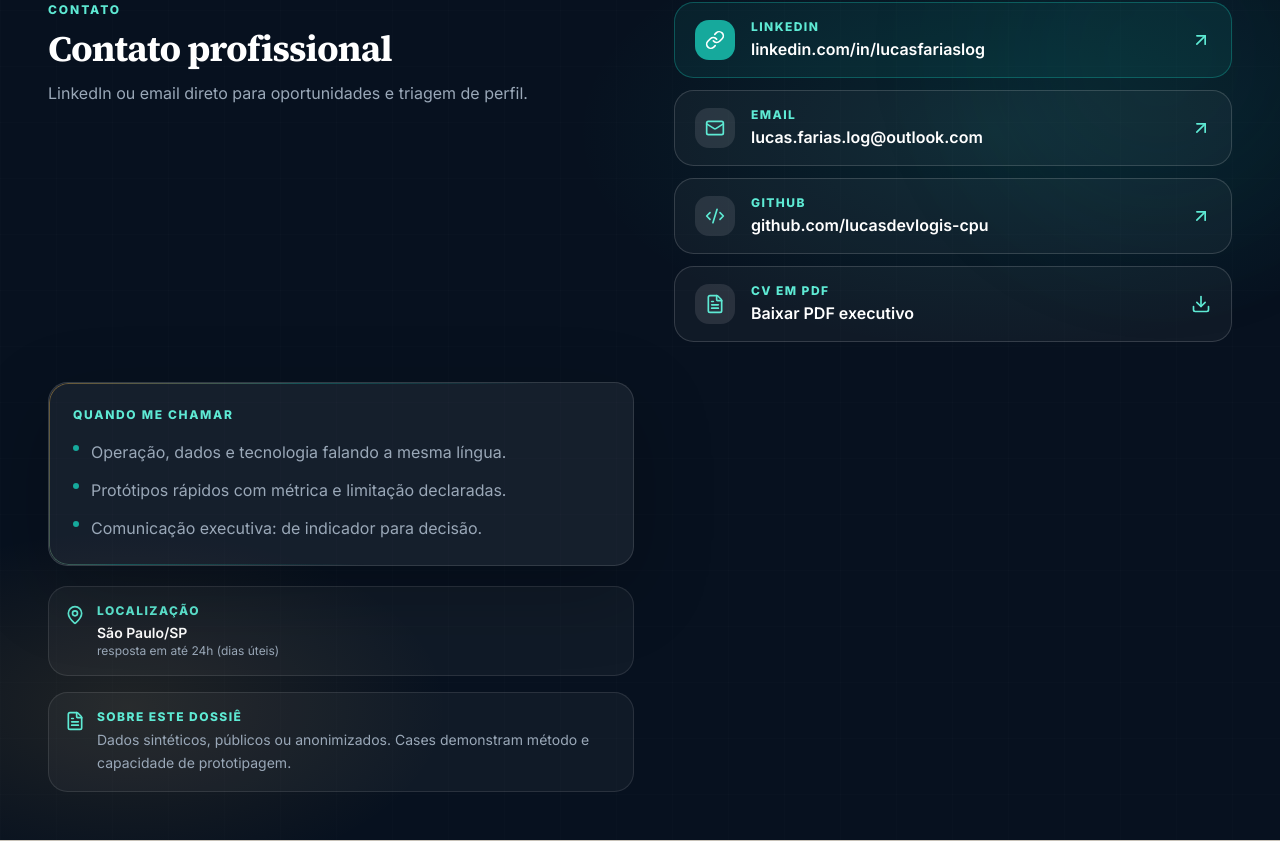
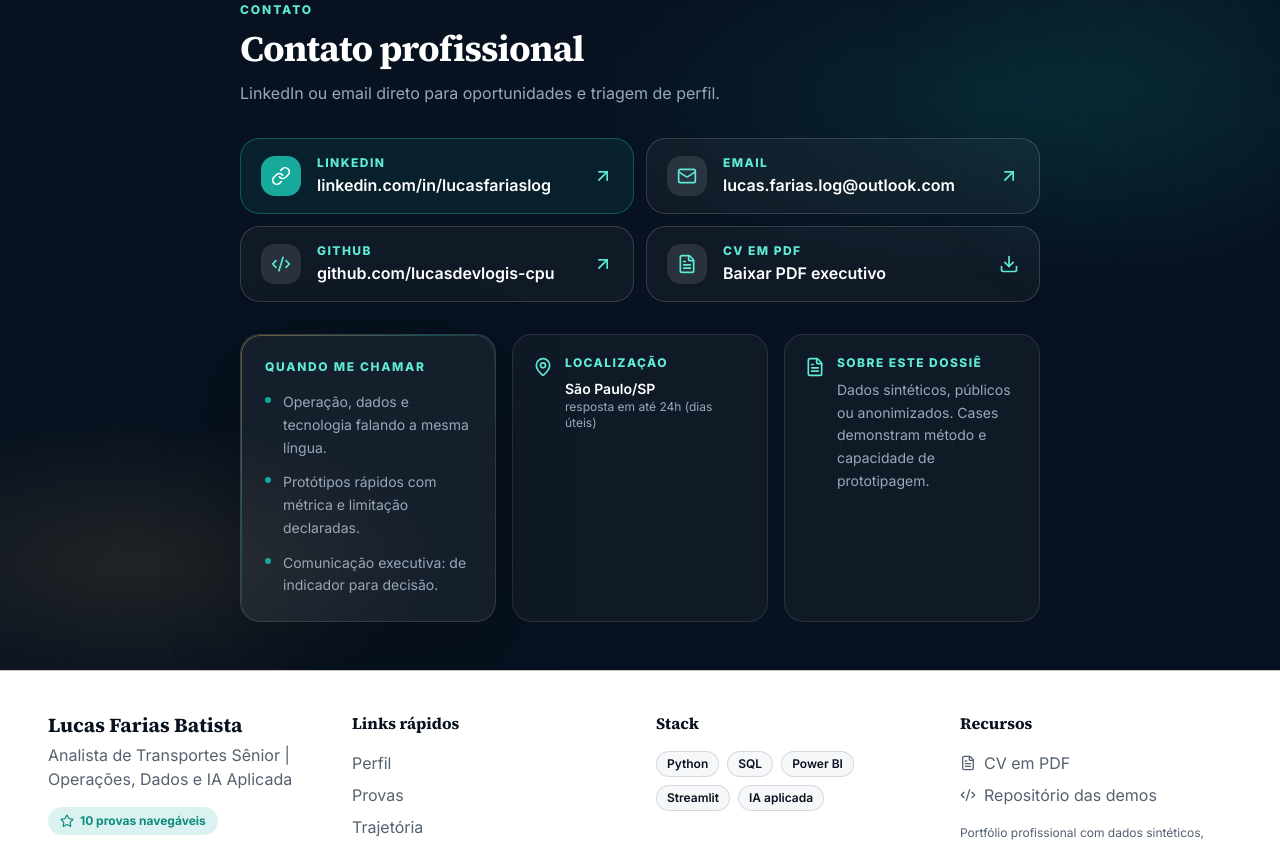
Before and after one commit to lucasdevlogis-cpu/portfolio-lucas-batista, a Next.js app: page / in a window 1280 px wide. Shown: the part 6292-7134 px from the top of the page. Built offline with nearby package versions, Linux system fonts and the light colour scheme; no server answers.

Commit message:
elimina espacos vazios na secao Contato
- Layout unificado em coluna unica com max-width confortavel
- CTAs em grid 2x2 no desktop, empilhados no mobile
- Metadados (manifesto, localizacao, nota) em grid 3 colunas
- Remove grid de 2 colunas que gerava espacos vazios laterais

```diff
--- a/components/sections/ContactPanel.tsx
+++ b/components/sections/ContactPanel.tsx
@@ -90,8 +90,8 @@ export function ContactPanel() {
       title={contactLinks.titulo}
       lead={contactLinks.descricao}
       className="relative overflow-hidden bg-surface-dark"
-      innerClassName="grid gap-8 lg:grid-cols-[1.05fr_1fr] lg:items-start lg:gap-10"
-      headerClassName="mb-0"
+      innerClassName="max-w-4xl"
+      headerClassName="text-center lg:text-left"
     >
       <div
         className="pointer-events-none absolute inset-0 bg-[radial-gradient(ellipse_60%_45%_at_78%_20%,rgba(20,184,166,0.12),transparent_55%),radial-gradient(ellipse_50%_40%_at_10%_85%,rgba(212,168,83,0.12),transparent_50%)]"
@@ -118,7 +118,7 @@ export function ContactPanel() {
         transition={{ duration: 0.7, ease: [0.22, 1, 0.36, 1] }}
         className="relative"
       >
-        <div className="grid gap-3">
+        <div className="grid gap-3 sm:grid-cols-2">
           <ContactLinkCard
             href={pessoal.linkedin}
             external
@@ -161,7 +161,7 @@ export function ContactPanel() {
         whileInView={{ opacity: 1, y: 0 }}
         viewport={{ once: true, margin: "-80px" }}
         transition={{ duration: 0.7, delay: 0.1, ease: [0.22, 1, 0.36, 1] }}
-        className="relative space-y-5"
+        className="relative mt-6 grid gap-4 lg:mt-8 lg:grid-cols-3"
       >
         <PremiumCard tone="dark" className="p-5 lg:p-6" gradientBorder>
           <p className="text-xs font-extrabold uppercase tracking-[0.14em] text-on-dark-accent">
@@ -169,7 +169,7 @@ export function ContactPanel() {
           </p>
           <ul className="mt-4 grid gap-3">
             {contactLinks.manifesto.map((item) => (
-              <li key={item} className="flex items-start gap-3 text-sm leading-relaxed text-on-dark-muted sm:text-base">
+              <li key={item} className="flex items-start gap-3 text-sm leading-relaxed text-on-dark-muted">
                 <span className="mt-1.5 size-1.5 shrink-0 rounded-full bg-accent" aria-hidden />
                 {item}
               </li>
@@ -177,21 +177,20 @@ export function ContactPanel() {
           </ul>
         </PremiumCard>
 
-        <div className="grid gap-4 sm:grid-cols-2 lg:grid-cols-1">
-          <div className="flex items-start gap-3 rounded-xl border border-white/10 bg-white/[0.04] p-4">
+        <div className="flex items-start gap-3 rounded-xl border border-white/10 bg-white/[0.04] p-5">
           <MapPin className="mt-0.5 size-5 shrink-0 text-on-dark-accent" aria-hidden />
           <div>
             <p className="text-xs font-extrabold uppercase tracking-[0.12em] text-on-dark-accent">Localização</p>
-              <p className="mt-1 text-sm font-semibold text-white">{pessoal.localizacao}</p>
+            <p className="mt-2 text-sm font-semibold text-white">{pessoal.localizacao}</p>
             <p className="text-xs text-on-dark-muted">{pessoal.tempoResposta}</p>
           </div>
         </div>
-          <div className="flex items-start gap-3 rounded-xl border border-white/10 bg-white/[0.04] p-4">
+
+        <div className="flex items-start gap-3 rounded-xl border border-white/10 bg-white/[0.04] p-5">
           <FileText className="mt-0.5 size-5 shrink-0 text-on-dark-accent" aria-hidden />
           <div>
             <p className="text-xs font-extrabold uppercase tracking-[0.12em] text-on-dark-accent">Sobre este dossiê</p>
-              <p className="mt-1 text-sm leading-relaxed text-on-dark-muted">{contactLinks.nota}</p>
-            </div>
+            <p className="mt-2 text-sm leading-relaxed text-on-dark-muted">{contactLinks.nota}</p>
           </div>
         </div>
       </motion.div>
```
Lines whose indentation alone changed are shown as unchanged.
